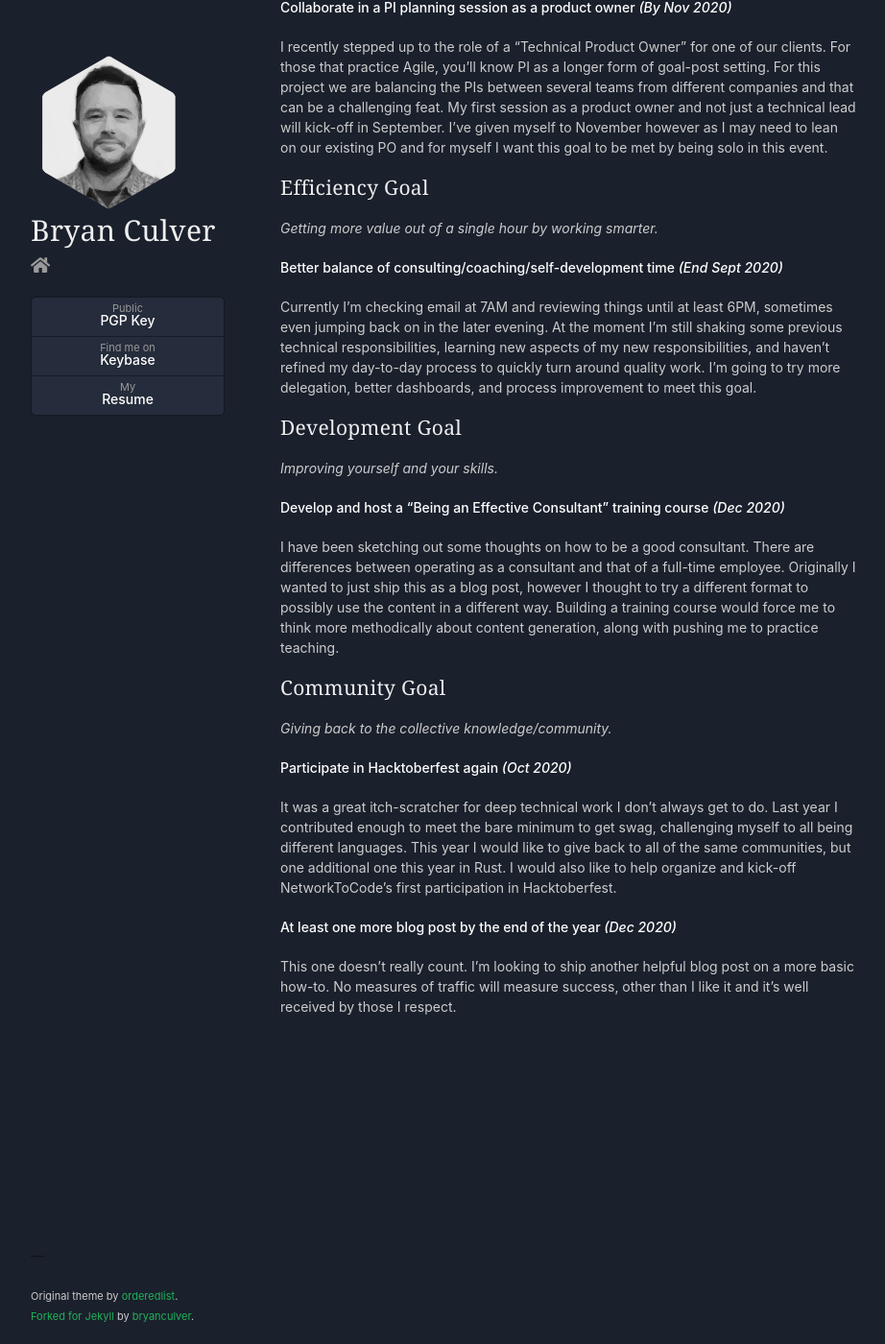
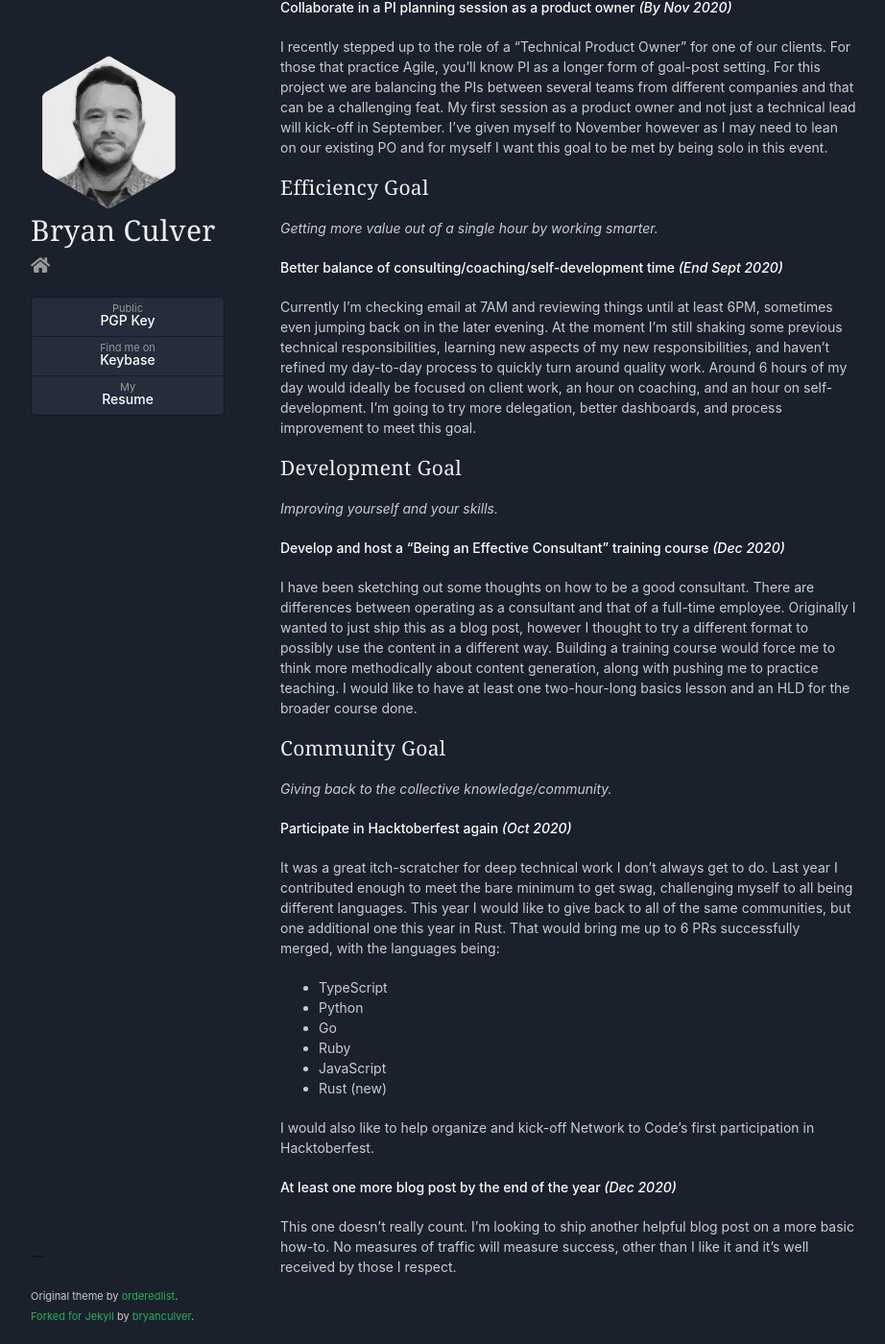
Before and after one commit to bryanculver/bryanculver.github.io, a Jekyll site: the page built from _posts/2020-08-09-building-goals.md, in a window 1280 px wide and 1400 px high, scrolled down 343 px. Shown: the whole window at 96% size, without its empty margins (178-1100 px from the left). Built offline with Jekyll 4.4.1, drawn with Linux system fonts in a browser that asks for light colours.

Commit message:
Update blog post meta, clean up goalsetting post (#27)

```diff
--- a/_posts/2020-08-09-building-goals.md
+++ b/_posts/2020-08-09-building-goals.md
@@ -1,5 +1,6 @@
 ---
 title: On Setting Goals
+description: A recent exercise at work has us setting goals for ourselves. Posting them here makes it feel like a great way to keep myself honest and committed to these goals.
 ---
 A recent exercise at work has us setting goals for ourselves. Wanting to commit to them in a broader way I thought I would post them here. Goals are to be set and re-evaluated in a six month window to keep them within a reasonable measure.
 
@@ -15,21 +16,30 @@ _Getting more value out of a single hour by working smarter._
 
 **Better balance of consulting/coaching/self-development time _(End Sept 2020)_**
 
-Currently I'm checking email at 7AM and reviewing things until at least 6PM, sometimes even jumping back on in the later evening. At the moment I'm still shaking some previous technical responsibilities, learning new aspects of my new responsibilities, and haven't refined my day-to-day process to quickly turn around quality work. I'm going to try more delegation, better dashboards, and process improvement to meet this goal.
+Currently I'm checking email at 7AM and reviewing things until at least 6PM, sometimes even jumping back on in the later evening. At the moment I'm still shaking some previous technical responsibilities, learning new aspects of my new responsibilities, and haven't refined my day-to-day process to quickly turn around quality work. Around 6 hours of my day would ideally be focused on client work, an hour on coaching, and an hour on self-development. I'm going to try more delegation, better dashboards, and process improvement to meet this goal.
 
 ## Development Goal
 _Improving yourself and your skills._
 
 **Develop and host a "Being an Effective Consultant" training course _(Dec 2020)_**
 
-I have been sketching out some thoughts on how to be a good consultant. There are differences between operating as a consultant and that of a full-time employee. Originally I wanted to just ship this as a blog post, however I thought to try a different format to possibly use the content in a different way. Building a training course would force me to think more methodically about content generation, along with pushing me to practice teaching.
+I have been sketching out some thoughts on how to be a good consultant. There are differences between operating as a consultant and that of a full-time employee. Originally I wanted to just ship this as a blog post, however I thought to try a different format to possibly use the content in a different way. Building a training course would force me to think more methodically about content generation, along with pushing me to practice teaching. I would like to have at least one two-hour-long basics lesson and an HLD for the broader course done.
 
 ## Community Goal
 _Giving back to the collective knowledge/community._
 
 **Participate in Hacktoberfest again _(Oct 2020)_**
 
-It was a great itch-scratcher for deep technical work I don't always get to do. Last year I contributed enough to meet the bare minimum to get swag, challenging myself to all being different languages. This year I would like to give back to all of the same communities, but one additional one this year in Rust. I would also like to help organize and kick-off NetworkToCode's first participation in Hacktoberfest.
+It was a great itch-scratcher for deep technical work I don't always get to do. Last year I contributed enough to meet the bare minimum to get swag, challenging myself to all being different languages. This year I would like to give back to all of the same communities, but one additional one this year in Rust. That would bring me up to 6 PRs successfully merged, with the languages being:
+
+- TypeScript
+- Python
+- Go
+- Ruby
+- JavaScript
+- Rust (new)
+
+I would also like to help organize and kick-off Network to Code's first participation in Hacktoberfest.
 
 **At least one more blog post by the end of the year _(Dec 2020)_**
 
```
Also changed, not shown: _posts/2020-03-30-docker-build-monorepo-github.md (+1 -0 lines).
